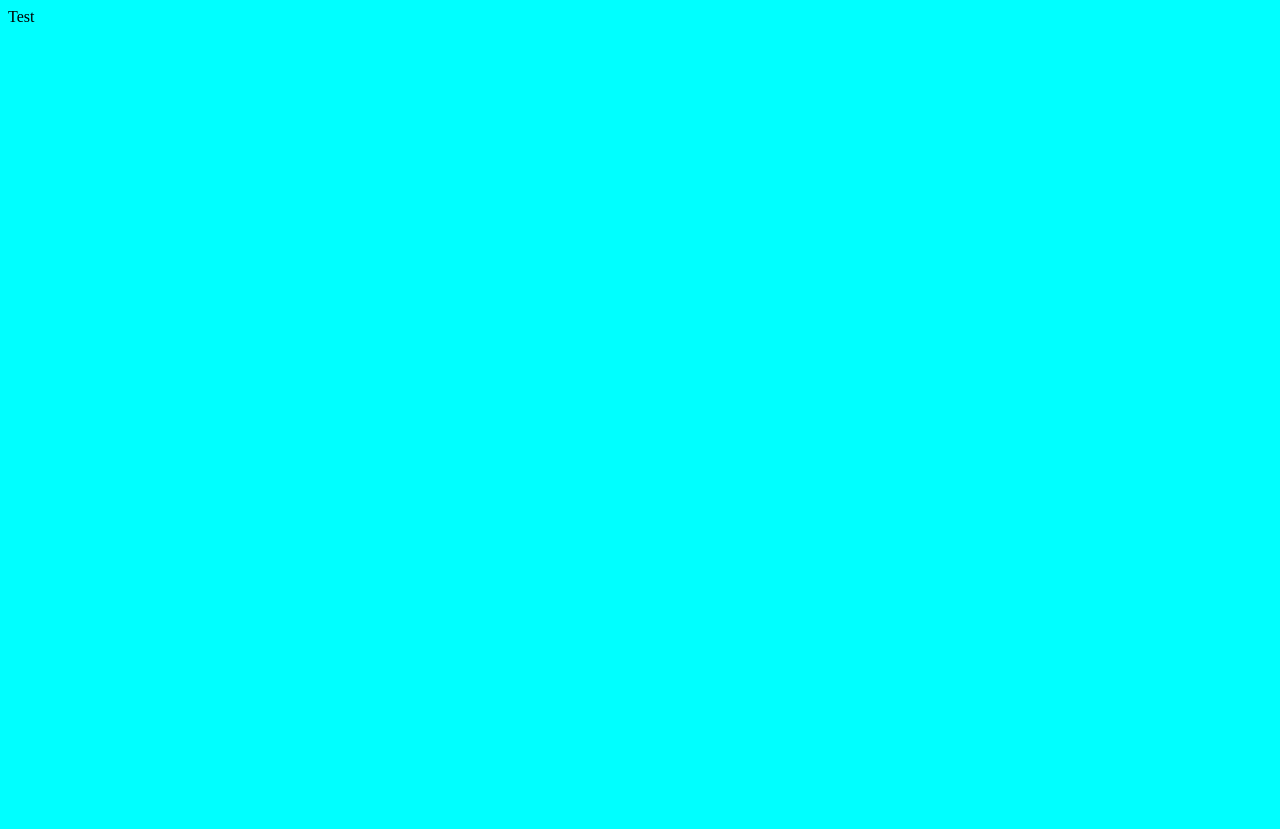
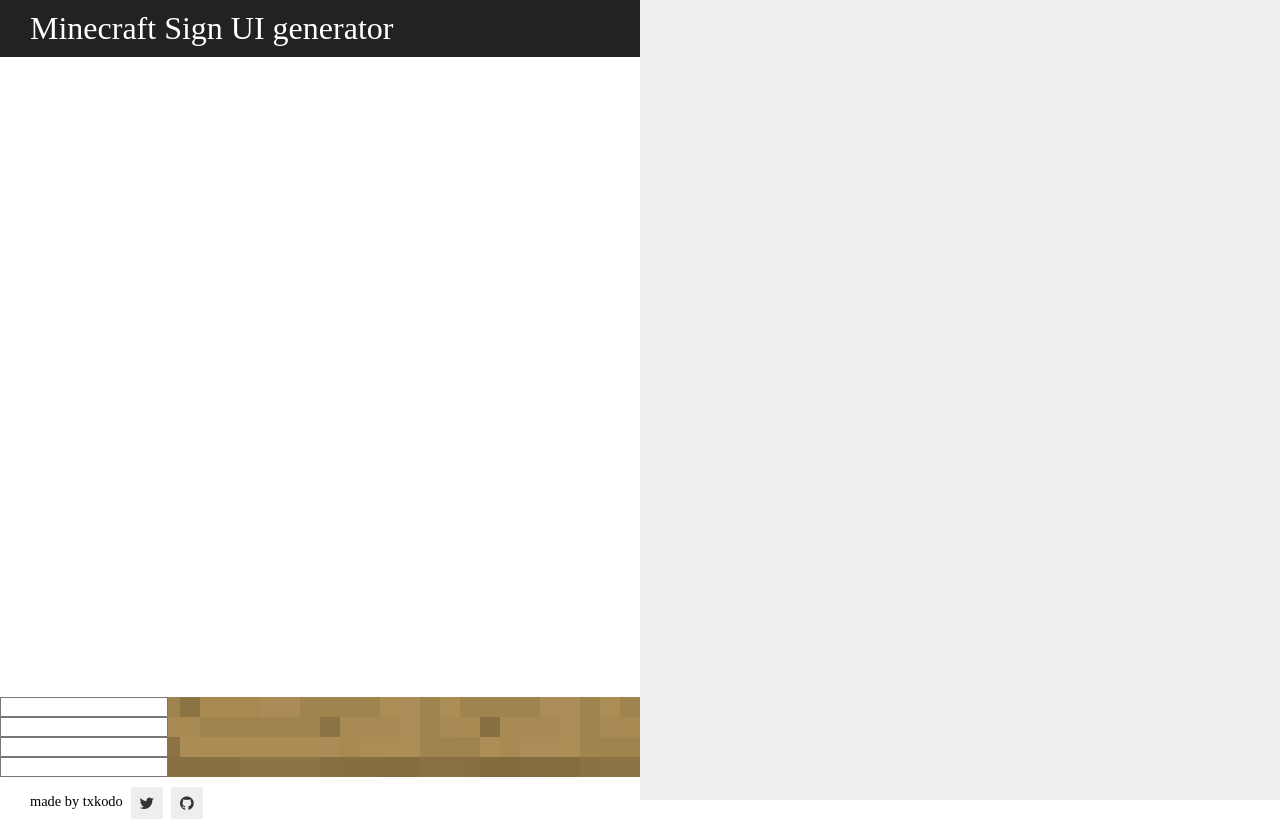
Before and after one commit to txkodo/SignUIgen, a plain HTML site: page index.html in a window 1280 px wide. Before the commit the page ends 800 px from the top, so only its background shows below. Drawn offline with Linux system fonts and the light colour scheme; a web font is replaced by a local one.

Commit message:
domを決定

```diff
--- /dev/null
+++ b/icons.css
@@ -0,0 +1,70 @@
+.follow-me {
+  list-style: none;
+  margin: 0 0 -8px;
+  overflow: hidden;
+  padding: 0;
+}
+.follow-me li {
+  float: left;
+  margin: 0 8px 8px 0;
+  padding: 0;
+}
+.follow-me li a::before {
+  background-color: #eee;
+  -webkit-border-radius: 2px;
+  border-radius: 2px;
+  color: #333;
+  display: inline-block;
+  font-family: FontAwesome;
+  font-size: 16px;
+  height: 32px; /* Button height */
+  line-height: 32px; /* Button height */
+  -webkit-transition: all .3s ease;
+  transition: all .3s ease;
+  text-align: center;
+  width: 32px; /* Button width */
+}
+.follow-me li a:hover::before {
+  background-color: #333;
+  color: #fff;
+}
+.follow-me li a[href*="amazon.co.jp"]::before,
+.follow-me li a[href*="amazon.com"]::before         { content: "\f270"; }
+.follow-me li a[href*="codepen.io"]::before         { content: "\f1cb"; }
+.follow-me li a[href*="delicious.com"]::before      { content: "\f1a5"; }
+.follow-me li a[href*="deviantart.com"]::before     { content: "\f1bd"; }
+.follow-me li a[href*="digg.com"]::before           { content: "\f1a6"; }
+.follow-me li a[href*="dribble.com"]::before        { content: "\f17d"; }
+.follow-me li a[href*="dropbox.com"]::before        { content: "\f16b"; }
+.follow-me li a[href*="facebook.com"]::before       { content: "\f09a"; }
+.follow-me li a[href*="feedly.com"]::before         { content: "\f09e"; }
+.follow-me li a[href*="flickr.com"]::before         { content: "\f16e"; }
+.follow-me li a[href*="foursquare.com"]::before     { content: "\f180"; }
+.follow-me li a[href*="github.com"]::before         { content: "\f09b"; }
+.follow-me li a[href*="plus.google.com"]::before    { content: "\f0d5"; }
+.follow-me li a[href*="b.hatena.ne.jp"]::before     { content: "\f027"; font-family: blogicon; }
+.follow-me li a[href*="instagram.com"]::before      { content: "\f16d"; }
+.follow-me li a[href*="last.fm"]::before            { content: "\f202"; }
+.follow-me li a[href*="linkedin.com"]::before       { content: "\f0e1"; }
+.follow-me li a[href*="nicovideo.jp"]::before       { content: "\f047"; font-family: blogicon; }
+.follow-me li a[href*="pinterest.com"]::before      { content: "\f0d2"; }
+.follow-me li a[href*="getpocket.com"]::before      { content: "\f265"; }
+.follow-me li a[href*="reddit.com"]::before         { content: "\f1a1"; }
+.follow-me li a[href*="skype.com"]::before,
+.follow-me li a[href*="skype:"]::before             { content: "\f17e"; }
+.follow-me li a[href*="slideshare.net"]::before     { content: "\f1e7"; }
+.follow-me li a[href*="spotify.com"]::before        { content: "\f1bc"; }
+.follow-me li a[href*="steamcommunity.com"]::before { content: "\f1b6"; }
+.follow-me li a[href*="stumbleupon.com"]::before    { content: "\f1a4"; }
+.follow-me li a[href*="tumblr.com"]::before         { content: "\f173"; }
+.follow-me li a[href*="twitch.tv"]::before          { content: "\f1e8"; }
+.follow-me li a[href*="twitter.com"]::before        { content: "\f099"; }
+.follow-me li a[href*="vimeo.com"]::before          { content: "\f27d"; }
+.follow-me li a[href*="vine.co"]::before            { content: "\f1ca"; }
+.follow-me li a[href*="weibo.com"]::before          { content: "\f18a"; }
+.follow-me li a[href*="whatsapp.com"]::before       { content: "\f232"; }
+.follow-me li a[href*="wordpress.com"]::before,
+.follow-me li a[href*="wordpress.org"]::before      { content: "\f19a"; }
+.follow-me li a[href*="youtube.com"]::before        { content: "\f16a"; }
+.follow-me li a[href$="/feed"]::before              { content: "\f09e"; }
+.follow-me li a[href$="/subscribe"]::before         { content: "\f000"; font-family: blogicon; }
--- a/index.html
+++ b/index.html
@@ -1,8 +1,41 @@
 <html>
     <head>
+      <meta name="veiwpoint" content="width=device-width, initial-scale=1.0">
+      <title>Test page</title>
+      <link rel="stylesheet" href="https://maxcdn.bootstrapcdn.com/font-awesome/4.5.0/css/font-awesome.min.css">
+      <link rel="stylesheet" media="screen" href="https://fontlibrary.org//face/minecraftia" type="text/css"/>
       <link rel="stylesheet" type="text/css" href="style.css" >
+      <link rel="stylesheet" type="text/css" href="icons.css" >
     </head>
     <body>
-        Test
+      <section class="app">
+        <div class="maingrid">
+          <div class="main">
+            <header>
+              <a href="#">Minecraft Sign UI generator</a>
+            </header>
+            <div class="sign_wrapper">
+              <div class="sign">
+                <ul>
+                  <li><input type="text" name="gomi" id="Text1"></li>
+                  <li><input type="text" name="gomi" id="Text2"></li>
+                  <li><input type="text" name="gomi" id="Text3"></li>
+                  <li><input type="text" name="gomi" id="Text4"></li>
+                </ul>
+              </div>
+            </div>
+          </div>
+          <div class="command"></div>
+          <div class="util">
+            <footer>
+              <ul class="follow-me link">
+                <h3>made by txkodo</h3>
+                <li><a href="https://twitter.com/txkodo" target="_blank" rel="noopener noreferrer"></a></li>
+                <li><a href="https://github.com/txkodo/SignUIgen" target="_blank" rel="noopener noreferrer"></a></li>
+              </ul>
+            </footer>
+          </div>
+        </div>
+      </section>
     </body>
 </html>
--- a/style.css
+++ b/style.css
@@ -1,3 +1,113 @@
-body {
-  background-color: aqua;
+*
+{
+  margin: 0;
+  padding: 0;
+  box-sizing: border-box;
+  font-family: MinecraftiaRegular sans-serif;
 }
+
+html {
+  font-size: 100%; /* -> 16px; */
+}
+
+
+header
+{
+  padding: 10px 30px;
+  background-color: #222;
+}
+
+header a
+{
+  position: relative;
+  font-size: 2rem;
+  text-decoration: none;
+  font-family: MinecraftiaRegular;
+  font-weight: 500;
+  color: white;
+}
+
+footer
+{
+  margin-top:auto;
+  padding: 10px 30px;
+  background-color: #fff;
+}
+
+.link h3
+{
+  float: left;
+  margin: 6px 8px 0 0;
+  font-family: MinecraftiaRegular;
+  font-weight: 100;
+  font-size: 0.9rem;
+}
+
+.maingrid
+{
+  width: 100%;
+  display: grid;
+  grid-template-columns: 1fr 1fr;
+}
+
+.main
+{
+  background-color: #fff;
+}
+
+.sign_wrapper
+{
+  position: relative;
+  width: 100%;
+}
+
+.sign_wrapper::before {
+  content:"";
+  display: block;
+  padding-top: 100%; /* 高さを幅の75%に固定 */
+}
+
+.sign
+{
+  position: absolute;
+  top: 0;
+  left: 0;
+  bottom: 0;
+  right: 0;
+  background-image: url("sources/sign/oak.png");
+  background-color: gray;
+  position: relative;
+}
+
+.maingrid .command
+{
+  height: 100vh;
+  background-color: #eee;
+  grid-column-start: 2;
+  grid-row-start: 1;
+  grid-row-end: 3;
+}
+
+.maingrid .util
+{
+  display: flex;
+  flex-direction: column;
+  position: relative;
+  background-color: #33f;
+  height: auto;
+}
+
+@media(max-width:991px)
+{
+  .maingrid
+  {
+    grid-template-columns: 1fr;
+  }
+  .maingrid .command
+  {
+    height: 70vh;
+    grid-column-start: auto;
+    grid-row-start: auto;
+    grid-row-end: auto;
+  }
+}
```
Also changed, not shown: sources/icons/twitter.png (added), sources/sign/oak.png (added).
